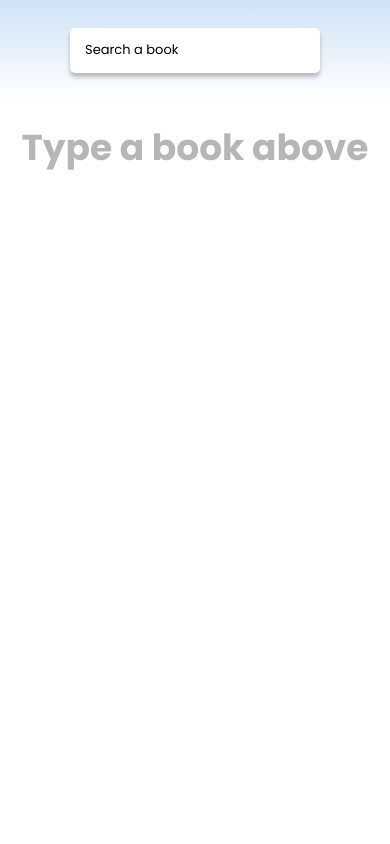
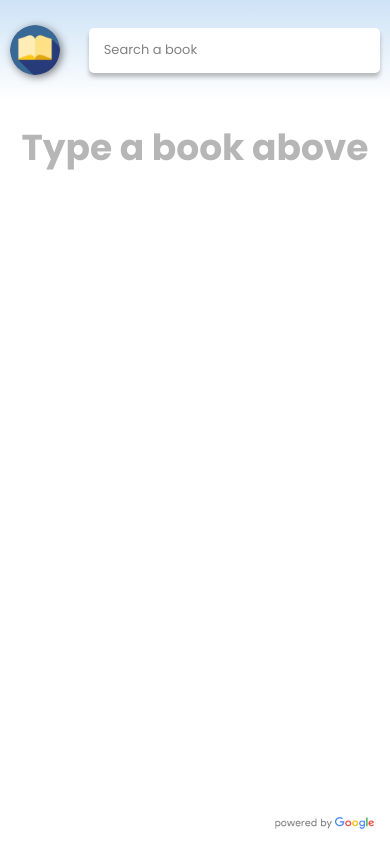
Before and after one commit to kyuba4/Books-App, a React (Create React App) app: page / in a window 390 px wide. Built offline with nearby package versions, Linux system fonts and the light colour scheme.

Commit message:
Header styling changes

```diff
--- a/src/components/Book.js
+++ b/src/components/Book.js
@@ -5,7 +5,7 @@ const Book = ({ book }) => {
   // published date publishedDate
 
   return (
-    <a rel="noreferrer" target="_blank" href={book.infoLink}>
+    <a className="book" rel="noreferrer" target="_blank" href={book.infoLink}>
       <div className="card">
         {/* Thumbnail */}
         {book.imageLinks && (
--- a/src/components/Header.js
+++ b/src/components/Header.js
@@ -1,4 +1,5 @@
 import Logo from "../assets/logo.png";
+import PoweredBy from "../assets/powered_by_google_on_white_hdpi.png";
 
 const Header = ({ bookFilter }) => {
   const preventDefault = (e) => {
@@ -32,6 +33,11 @@ const Header = ({ bookFilter }) => {
           <input type="text" onChange={handleInput} />
         </form>
       </div>
+      <div id="powered-by">
+        <a href="https://www.google.com/googlebooks/about/index.html" rel="noreferrer" target="_blank">
+          <img src={PoweredBy} alt="Powered By Google" />
+        </a>
+      </div>
     </div>
   );
 };
--- a/src/styles/_Book.scss
+++ b/src/styles/_Book.scss
@@ -1,4 +1,4 @@
-a {
+.book {
   width: 100%;
   height: 100%;
   background: #efefef;
--- a/src/styles/_Header.scss
+++ b/src/styles/_Header.scss
@@ -7,24 +7,22 @@
   position: relative;
 
   @media (max-width: 750px) {
-    padding: 0 15px;
+    padding: 0 10px;
   }
 
   .logo {
-    height: 100%;
+    width: 100px;
     display: flex;
-    align-items: center;
-    position: absolute;
-
-    @media (max-width: 500px) {
-      display: none;
-    }
 
     img {
-      max-width: 64px;
-      max-height: 64px;
+      width: 64px;
+      height: auto;
       filter: drop-shadow(2px 2px 4px rgba(0, 0, 0, 0.5));
       border-radius: 50%;
+
+      @media (max-width: 500px) {
+        width: 50px;
+      }
     }
   }
 
@@ -35,16 +33,10 @@
     align-items: center;
     justify-content: center;
 
-    @media (max-width: 750px) {
-      justify-content: flex-end;
-    }
-
-    @media (max-width: 500px) {
-      justify-content: center;
-    }
-
     form {
       height: 45%;
+      width: 100%;
+      max-width: 400px;
       position: relative;
 
       label {
@@ -55,6 +47,7 @@
         pointer-events: none;
         transform: translateY(-50%);
         transition: 300ms;
+        color: rgb(129, 129, 129);
 
         &.moved {
           top: 0%;
@@ -66,7 +59,7 @@
         padding-left: 15px;
         outline: 0;
         border: 0;
-        width: 400px;
+        width: 100%;
         height: 100%;
         border-radius: 999px;
         transition: 200ms;
@@ -77,10 +70,32 @@
         &::placeholder {
           color: inherit;
         }
+      }
+    }
+  }
 
-        @media (max-width: 400px) {
-          width: 250px;
-        }
+  #powered-by {
+    max-width: 100px;
+    height: 100%;
+    display: flex;
+    align-items: center;
+
+    @media (max-width: 700px) {
+      position: fixed;
+      bottom: 15px;
+      right: 15px;
+      height: fit-content;
+    }
+
+    a {
+      color: inherit;
+      display: flex;
+      align-items: center;
+      width: 100%;
+      height: 50%;
+
+      img {
+        max-width: 100%;
       }
     }
   }
```
Also changed, not shown: src/assets/powered_by_google_on_white_hdpi.png (added).
